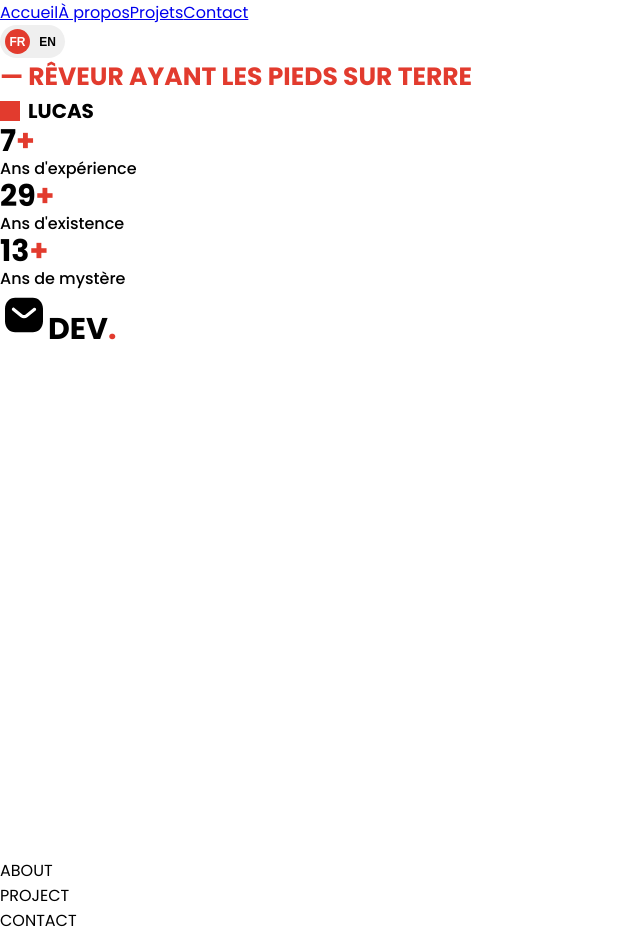
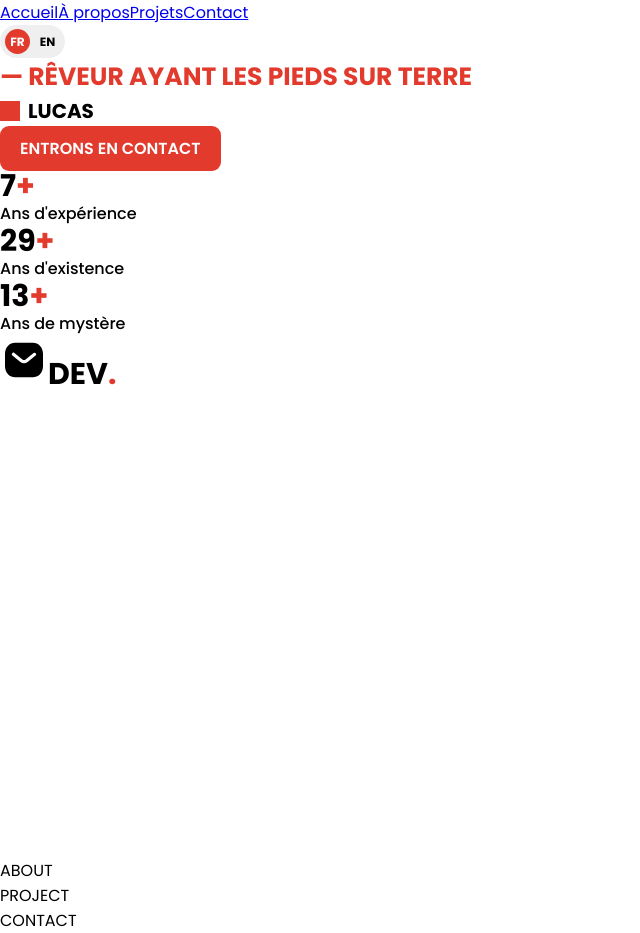
Before and after one commit to lucasmarfaing/portfolio, a React (Vite) app: page / in a window 1280 px wide. Shown: the whole page, without its empty margins (0-640 px from the left). Built offline with nearby package versions, Linux system fonts and the light colour scheme.

Commit message:
[ADD@ Button component

```diff
--- /dev/null
+++ b/src/components/atoms/button/button.component.scss
@@ -0,0 +1,10 @@
+.button{
+    border: none;
+    text-transform: uppercase;
+    color: var(--color-white);
+    background-color: var(--color-primary);
+    border-radius: 9px;
+    padding-inline: 20px;
+    padding-block: 10px;
+    font-weight: 600;
+}
--- /dev/null
+++ b/src/components/atoms/button/button.component.tsx
@@ -0,0 +1,14 @@
+import { useTranslation } from "react-i18next";
+
+import './button.component.scss';
+
+interface ButtonProps {
+    label: string;
+    onClick: () => void;
+}
+
+export function Button({ label, onClick }: ButtonProps) {
+    const { t } = useTranslation();
+
+    return <button className='button' type="button" onClick={onClick}>{t(label)}</button>;
+}
--- a/src/components/atoms/index.ts
+++ b/src/components/atoms/index.ts
@@ -1,3 +1,4 @@
 export { DevLabel } from './dev-label/dev-label.component';
 export { Icon } from './icon/icon.component';
 export { Logo } from './logo/logo.component';
+export { Button } from './button/button.component'
--- a/src/components/molecules/language-switcher/language-switcher.component.tsx
+++ b/src/components/molecules/language-switcher/language-switcher.component.tsx
@@ -27,6 +27,7 @@ export function LanguageSwitcher() {
           key={lng}
           type="button"
           lang={lng}
+          title={LANGUAGE_NAMES[lng] ?? lng.toUpperCase()}
           aria-pressed={i18n.language === lng}
           aria-label={LANGUAGE_NAMES[lng] ?? lng.toUpperCase()}
           onClick={() => i18n.changeLanguage(lng)}
--- a/src/sections/hero/hero.section.tsx
+++ b/src/sections/hero/hero.section.tsx
@@ -1,4 +1,4 @@
-import { DevLabel, Icon, Logo } from "@/atoms";
+import { Button, DevLabel, Icon, Logo } from "@/atoms";
 import { Experience } from "@/molecules";
 import { useTranslation } from "react-i18next";
 
@@ -12,6 +12,7 @@ export function HeroSection() {
         <section id="home">
             <span className='hook'>{t('hero.hook')}</span>
             <Logo></Logo>
+            <Button label={"button.contact"} onClick={(): void => { console.log("JE CLIQUE")}}></Button>
             <Experience date={new Date("2018-10-15")} label={"hero.experience.work"}></Experience>
             <Experience date={new Date("1997-04-25")} label={"hero.experience.born"}></Experience>
             <Experience date={new Date("2013-06-01")} label={"hero.experience.mystery"}></Experience>
--- a/src/styles/main.scss
+++ b/src/styles/main.scss
@@ -4,11 +4,19 @@
 *,
 *::before,
 *::after {
-  box-sizing: border-box;
+    box-sizing: border-box;
 }
 
 body {
-  margin: 0;
-  font-family: var(--font-sans);
-  height: 100%;
+    margin: 0;
+    font-family: var(--font-sans);
+    height: 100%;
 }
+
+// Les éléments de formulaire n'héritent pas de la police par défaut → on force.
+button,
+input,
+select,
+textarea {
+    font: inherit;
+}
```
Lines whose indentation alone changed are shown as unchanged.
